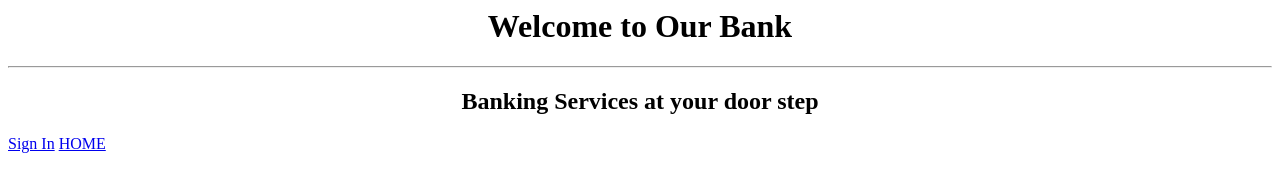
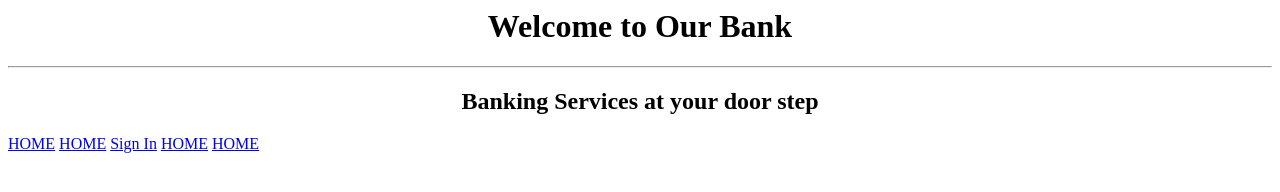
Before and after one commit to manishaathota/DemoRepository, a plain HTML site: page index.html in a window 1280 px wide. Drawn offline with Linux system fonts and the light colour scheme.

Commit message:
Update index.html

```diff
--- a/index.html
+++ b/index.html
@@ -5,7 +5,11 @@
     <hr>
     <h2>Banking Services at your door step</h2>
     </center>
+    <a href="home.html">HOME</a>
+    <a href="about.html">HOME</a>
     <a href="login.html">Sign In</a>
-    <a href="home.html">HOME</a>
+    <a href="services.html">HOME</a>
+    <a href="contact.html">HOME</a>
+
   </body>
 </html>
```
